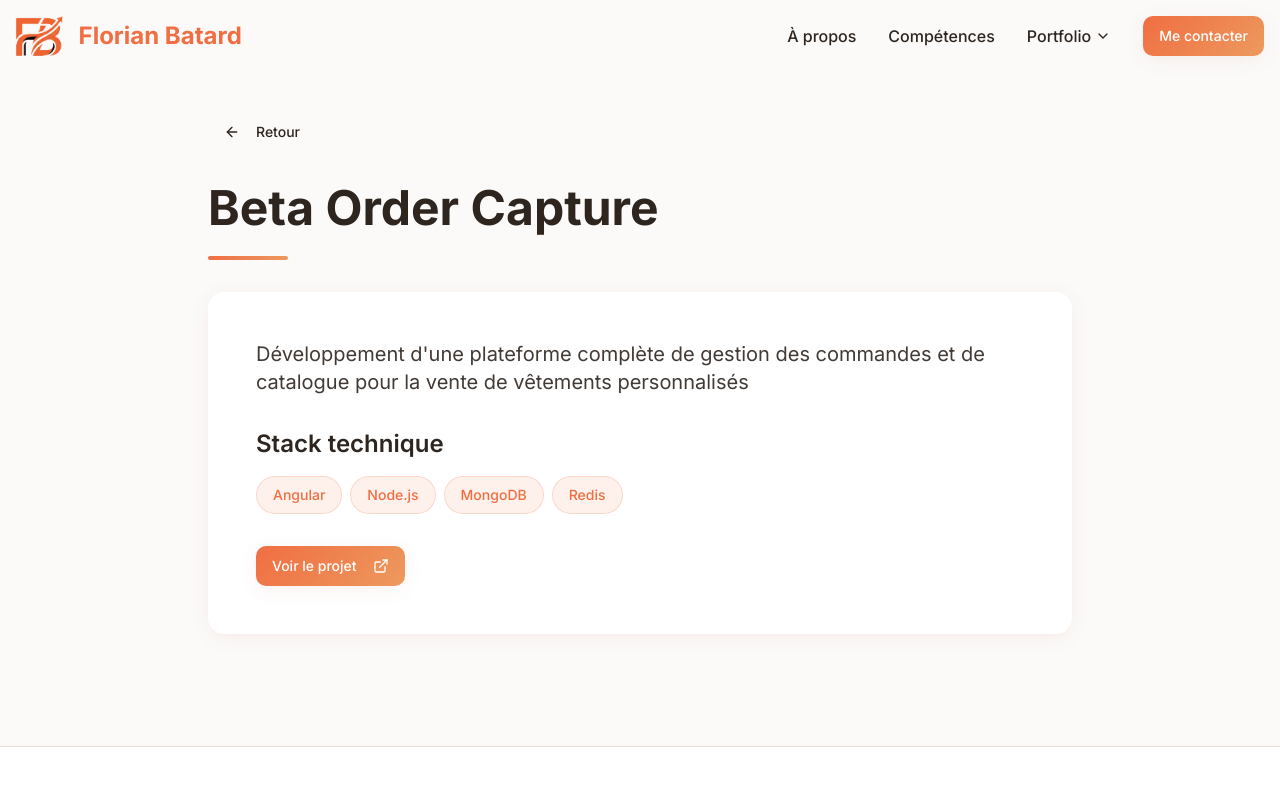
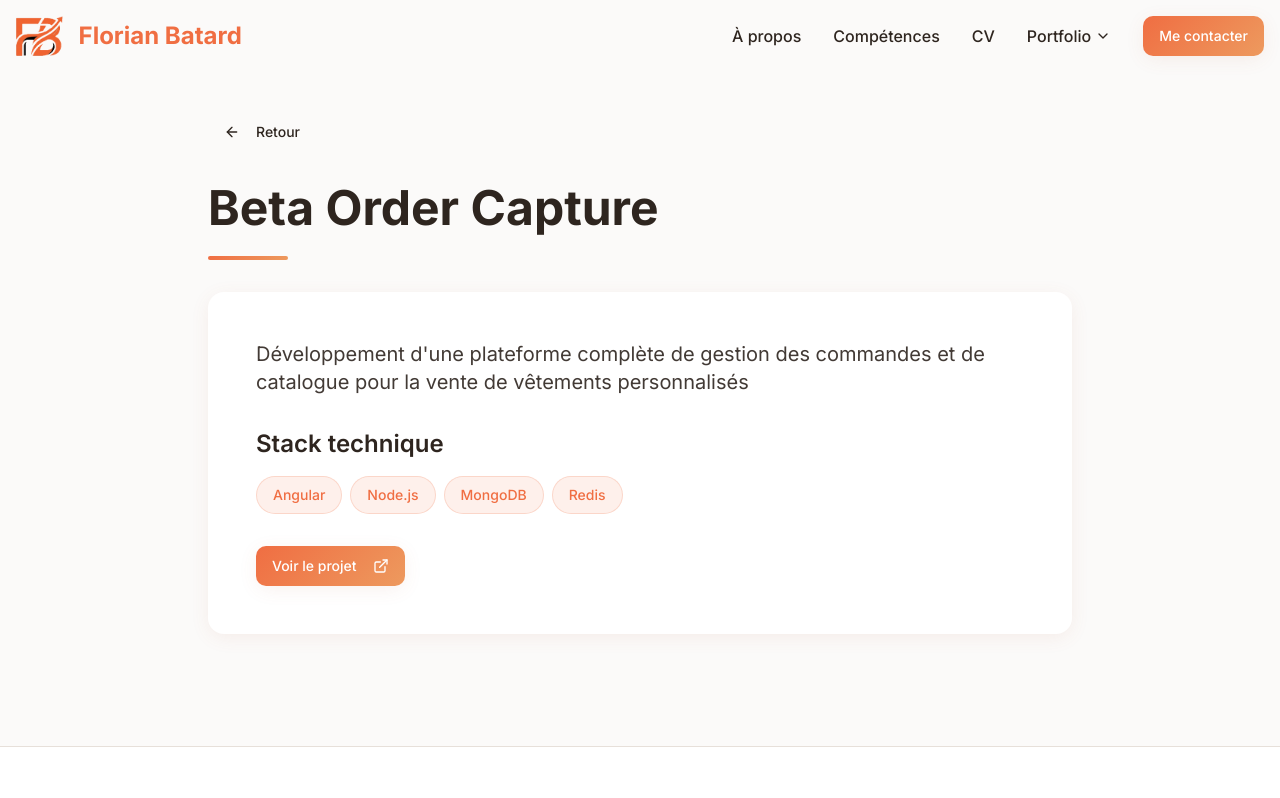
Before and after one commit to flobatard/site-perso-freelance, a React (Vite) app: page /projet/1 in a window 1280 px wide. Shown: the top 798 px of the page. Built offline with nearby package versions, Linux system fonts and the light colour scheme; the HTML template or start-up script is replaced by a standard one.

Commit message:
Adding CV to router and navigation

```diff
--- a/src/App.tsx
+++ b/src/App.tsx
@@ -5,6 +5,7 @@ import { QueryClient, QueryClientProvider } from "@tanstack/react-query";
 import { BrowserRouter, Routes, Route } from "react-router-dom";
 import Index from "./pages/Index";
 import ProjectDetail from "./pages/ProjectDetail";
+import CurriculumVitae from "./pages/CurriculumVitae";
 import NotFound from "./pages/NotFound";
 
 const queryClient = new QueryClient();
@@ -17,6 +18,7 @@ const App = () => (
       <BrowserRouter>
         <Routes>
           <Route path="/projet/:id" element={<ProjectDetail />} />
+          <Route path="/curriculum_vitae" element={<CurriculumVitae />} />
           <Route path="/" element={<Index />} />
           {/* ADD ALL CUSTOM ROUTES ABOVE THE CATCH-ALL "*" ROUTE */}
           <Route path="*" element={<NotFound />} />
--- a/src/components/Navigation.tsx
+++ b/src/components/Navigation.tsx
@@ -25,7 +25,8 @@ const Navigation = () => {
 
   const navLinks = [
     { href: "/#about", label: "À propos" },
-    { href: "/#skills", label: "Compétences" }
+    { href: "/#skills", label: "Compétences" },
+    { href: "/curriculum_vitae", label: "CV" }
   ];
 
   return (
@@ -44,7 +45,8 @@ const Navigation = () => {
           </div>
           {/* Desktop Navigation */}
           <div className="hidden md:flex items-center gap-8">
-            {navLinks.map((link) => (
+            {navLinks.map((link) =>
+              link.href.includes("#") ? (
                 <a
                   key={link.href}
                   href={link.href}
@@ -52,7 +54,16 @@ const Navigation = () => {
                 >
                   {link.label}
                 </a>
-            ))}
+              ) : (
+                <Link
+                  key={link.href}
+                  to={link.href}
+                  className="text-foreground hover:text-primary transition-colors duration-300 font-medium"
+                >
+                  {link.label}
+                </Link>
+              )
+            )}
 
             {/* Portfolio Dropdown */}
             <DropdownMenu>
@@ -94,7 +105,8 @@ const Navigation = () => {
         {isMobileMenuOpen && (
           <div className="md:hidden mt-4 py-4 border-t border-border animate-fade-in">
             <div className="flex flex-col gap-4">
-              {navLinks.map((link) => (
+              {navLinks.map((link) =>
+                link.href.includes("#") ? (
                   <a
                     key={link.href}
                     href={link.href}
@@ -103,7 +115,17 @@ const Navigation = () => {
                   >
                     {link.label}
                   </a>
-              ))}
+                ) : (
+                  <Link
+                    key={link.href}
+                    to={link.href}
+                    className="text-foreground hover:text-primary transition-colors duration-300 font-medium py-2"
+                    onClick={() => setIsMobileMenuOpen(false)}
+                  >
+                    {link.label}
+                  </Link>
+                )
+              )}
 
               {/* Mobile Portfolio Links */}
               <div className="py-2">
--- /dev/null
+++ b/src/pages/CurriculumVitae.tsx
@@ -0,0 +1,19 @@
+import Navigation from "@/components/Navigation";
+import Footer from "@/components/Footer";
+
+const CurriculumVitae = () => {
+  return (
+    <div className="min-h-screen flex flex-col">
+      <Navigation />
+      <main className="flex-1 pt-28 pb-20">
+        <div className="container mx-auto px-4 max-w-4xl">
+          <h1 className="text-4xl md:text-5xl font-bold mb-6">Curriculum Vitae</h1>
+          <div className="w-20 h-1 bg-gradient-warm rounded-full mb-8"></div>
+        </div>
+      </main>
+      <Footer />
+    </div>
+  );
+};
+
+export default CurriculumVitae;
```
Also changed, not shown: 1 other file (tests, documents, lock files or other folders). Lines whose indentation alone changed are shown as unchanged.
